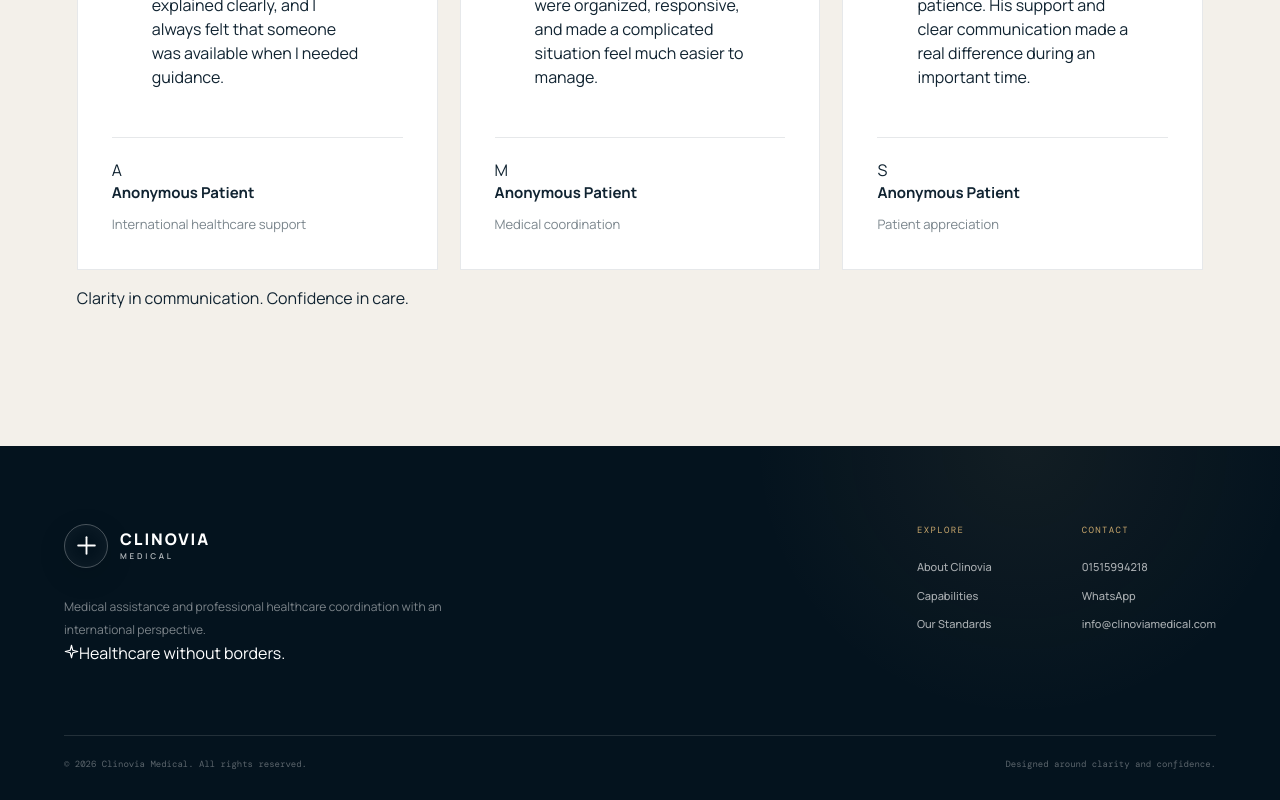
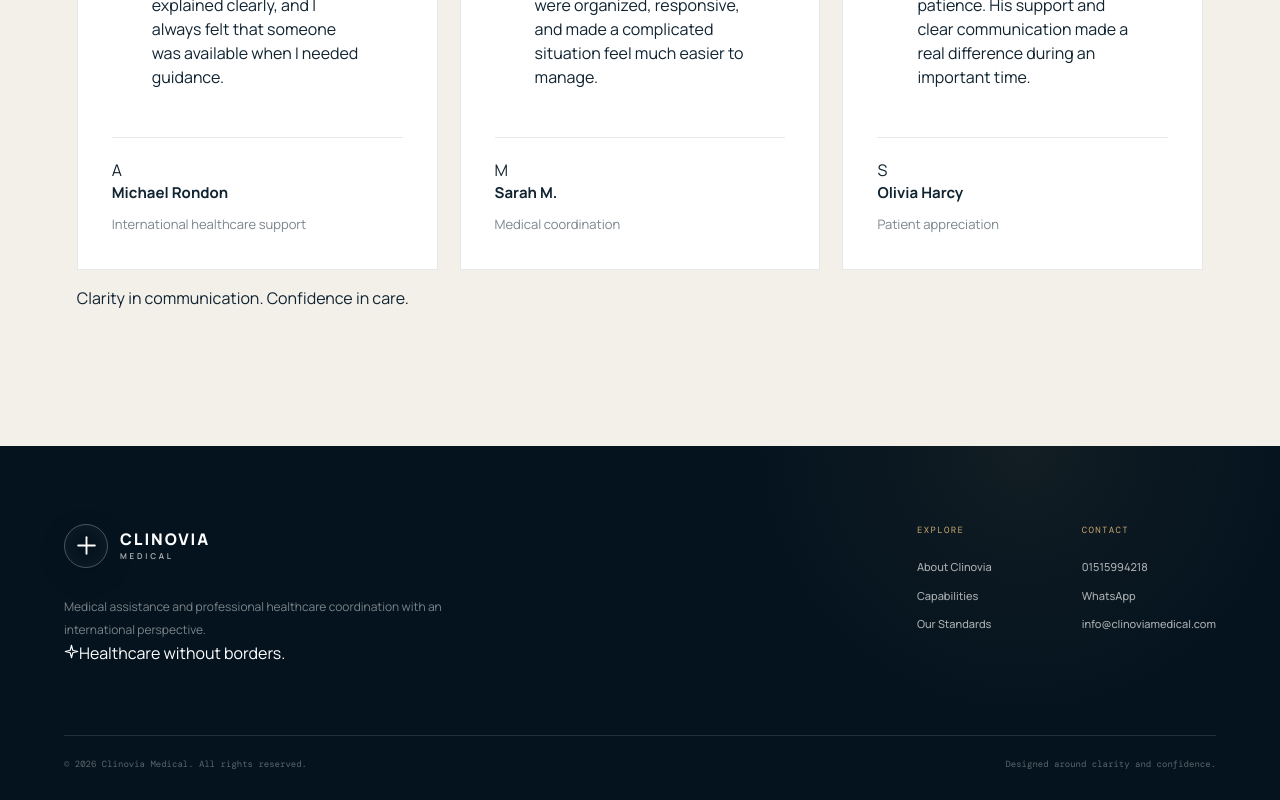
Before and after one commit to yasser11244/clinovia-medical, a React (Vite) app: page / in a window 1280 px wide. Shown: the part 7661-8461 px from the top of the page. Built offline with nearby package versions, Linux system fonts and the light colour scheme; a web font is replaced by a local one.

Commit message:
Update App.tsx

```diff
--- a/src/react-app/App.tsx
+++ b/src/react-app/App.tsx
@@ -668,7 +668,7 @@ function App() {
         <div className="review-author">
           <div className="review-avatar">A</div>
           <div>
-            <strong>Anonymous Patient</strong>
+            <strong>Michael Rondon</strong>
             <span>International healthcare support</span>
           </div>
         </div>
@@ -689,7 +689,7 @@ function App() {
         <div className="review-author">
           <div className="review-avatar">M</div>
           <div>
-            <strong>Anonymous Patient</strong>
+            <strong>    Sarah M.</strong>
             <span>Medical coordination</span>
           </div>
         </div>
@@ -710,7 +710,7 @@ function App() {
         <div className="review-author">
           <div className="review-avatar">S</div>
           <div>
-            <strong>Anonymous Patient</strong>
+            <strong>Olivia Harcy</strong>
             <span>Patient appreciation</span>
           </div>
         </div>
```
